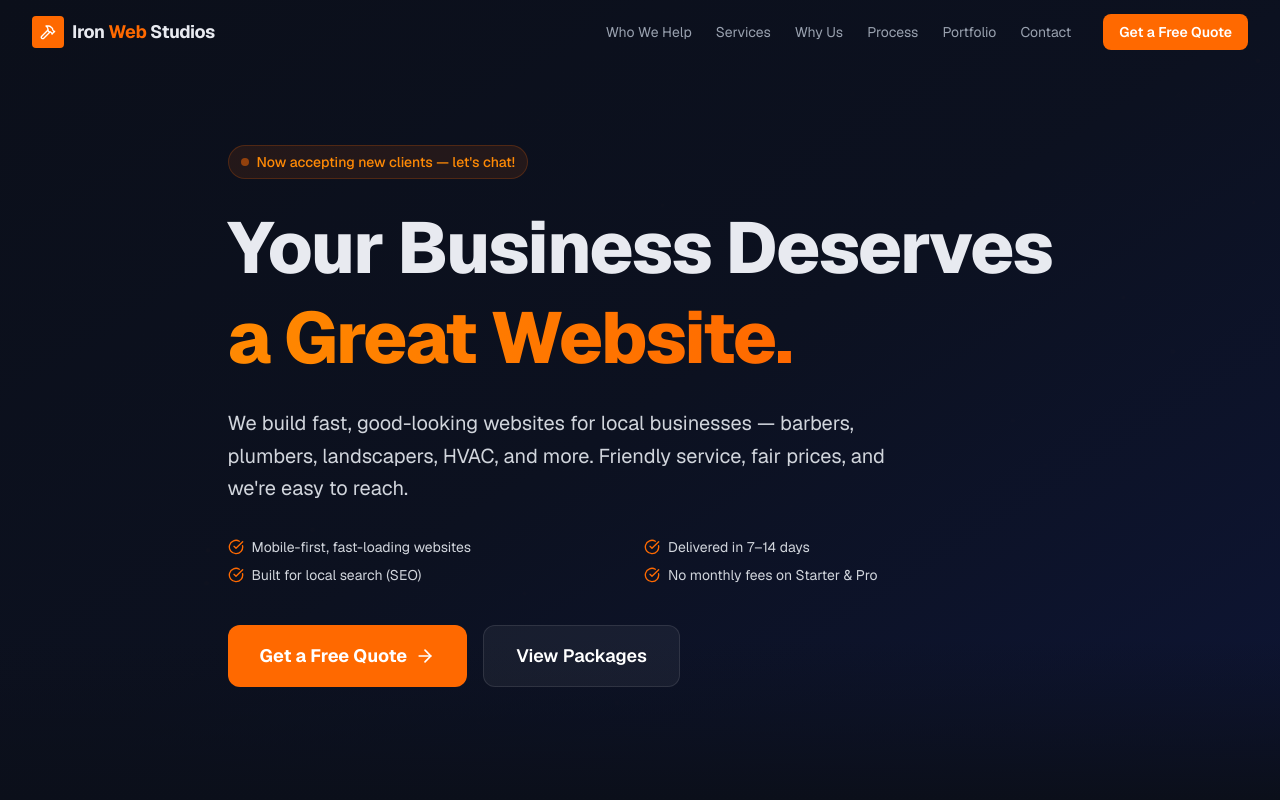
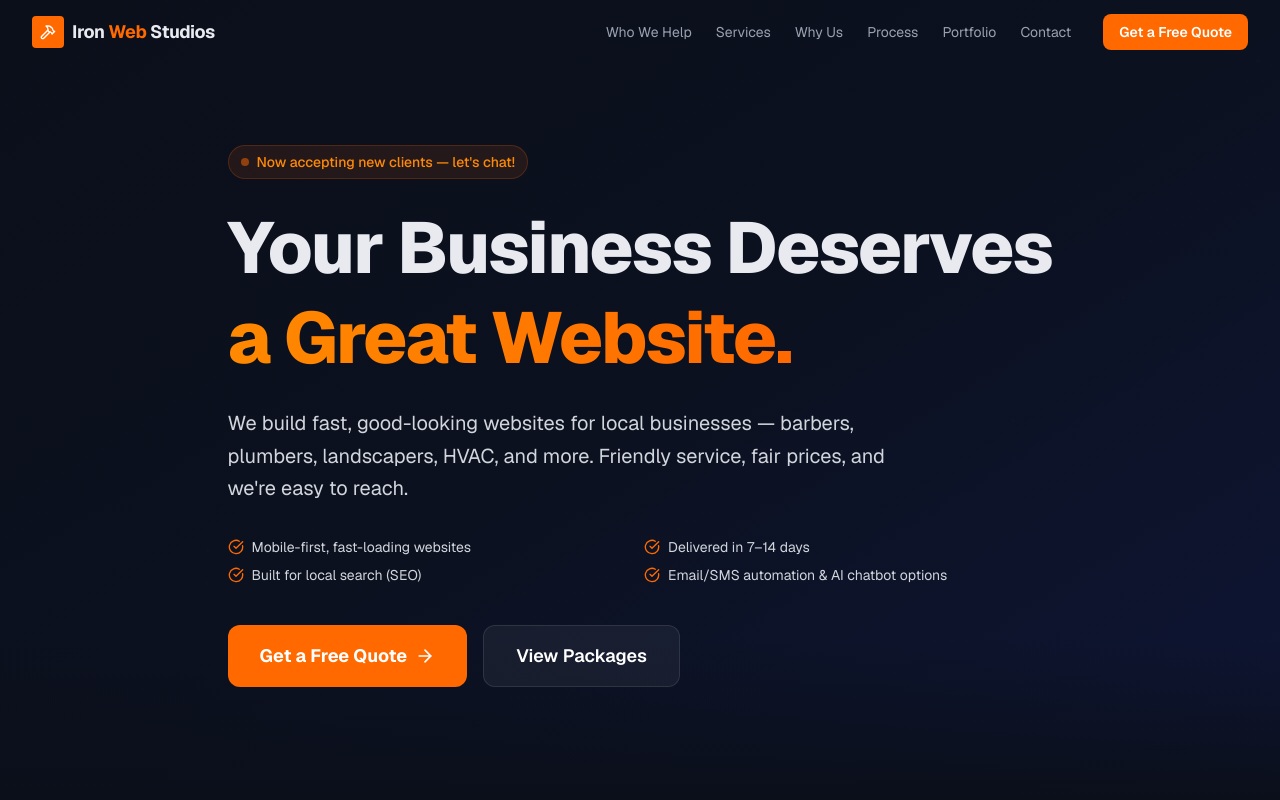
Before and after one commit to carsonmcole/iron-web-studios, a Next.js app: page / in a window 1280 px wide. Shown: the top 800 px of the page. Built offline with nearby package versions, Linux system fonts and the light colour scheme.

Commit message:
Update Hero.tsx

```diff
--- a/components/Hero.tsx
+++ b/components/Hero.tsx
@@ -8,7 +8,7 @@ const bullets = [
   "Mobile-first, fast-loading websites",
   "Delivered in 7–14 days",
   "Built for local search (SEO)",
-  "No monthly fees on Starter & Pro",
+  "Email/SMS automation & AI chatbot options",
 ];
 
 export default function Hero() {
```
